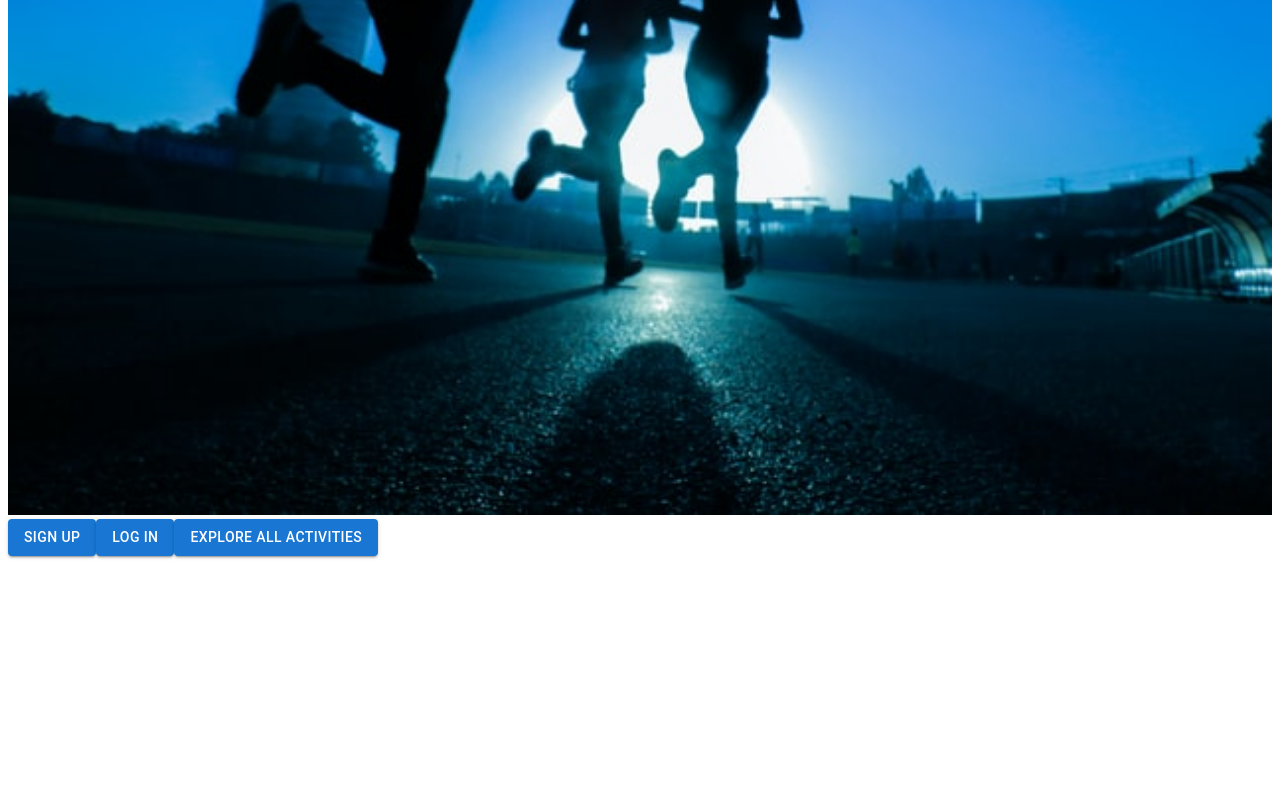
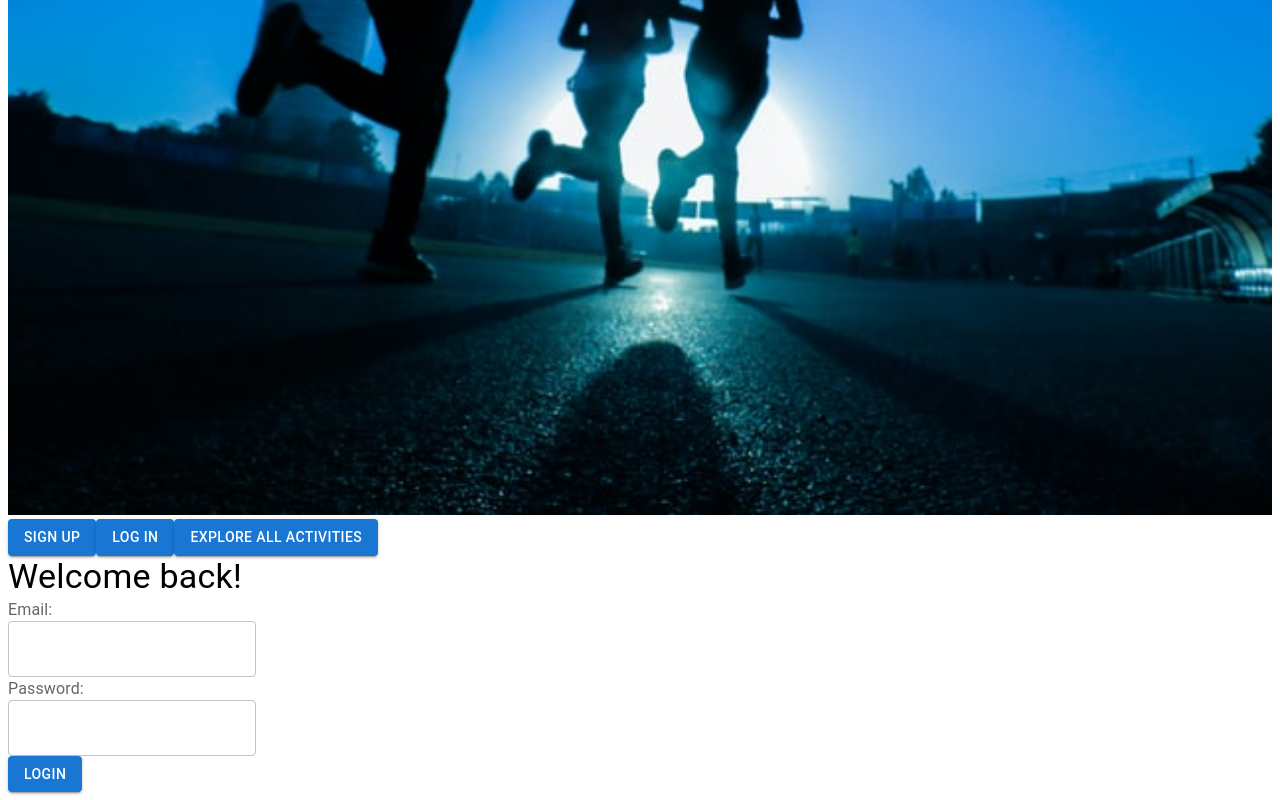
Before and after one commit to Feng-CA/sports-4-us_react, a React (Create React App) app: page / in a window 1280 px wide. Shown: the part 474-1274 px from the top of the page. Before the commit the page ends 1038 px from the top, so only its background shows below. Built offline with nearby package versions, Linux system fonts and the light colour scheme.

Commit message:
creates login form

```diff
--- a/src/components/App.js
+++ b/src/components/App.js
@@ -1,14 +1,18 @@
 import React from 'react';
 import Home from './Home';
+import LoginForm from './LoginForm';
 import Navigation from './Navigation';
 
 
 const App = () => {
   return (
-    <div >
+    <>
           <Navigation />
-          <Home />
-    </div>
+      <div >
+            <Home />
+            <LoginForm />
+      </div>
+    </>
   )
 }
 
--- /dev/null
+++ b/src/components/LoginForm.js
@@ -0,0 +1,57 @@
+import { Button, InputLabel, TextField, Typography } from "@mui/material"
+import { useState } from "react"
+
+const LoginForm = () => {
+
+    const initialFormData = {
+        email: "",
+        password: ""
+    }
+    const [formData, setFormData] = useState(initialFormData)
+    const [error, setError] = useState(null)
+
+    const handleSubmit = (e) =>{
+        e.preventDefault()
+
+
+        .then((user) => {
+
+            if(user.error){
+                console.log("user.error", user.error)
+                setError(user.error)
+            }else{
+                setError(null)
+                setFormData(initialFormData)
+            }
+        })
+
+    }
+
+    const handleFormData = (e) => {
+        setFormData({
+            ...formData,
+            [e.target.id]: e.target.value
+        })
+    }
+    return (
+        <>
+            <Typography variant="h4">Welcome back!</Typography>
+            {error && <p>{error}</p>}
+            <form onSubmit={handleSubmit}>
+                <div>
+                    <InputLabel>Email:</InputLabel>
+                    <TextField type="email" name="email" id="email" value={formData.email} onChange={handleFormData}/>
+                </div>
+                <div>
+                    <InputLabel htmlFor="password">Password:</InputLabel>
+                    <TextField type="password" name="password" id="password" value={formData.password} onChange={handleFormData}/>
+                </div>
+
+                <Button variant="contained" type="submit">Login</Button>
+            </form>
+        </>
+    )
+
+}
+
+export default LoginForm
```
